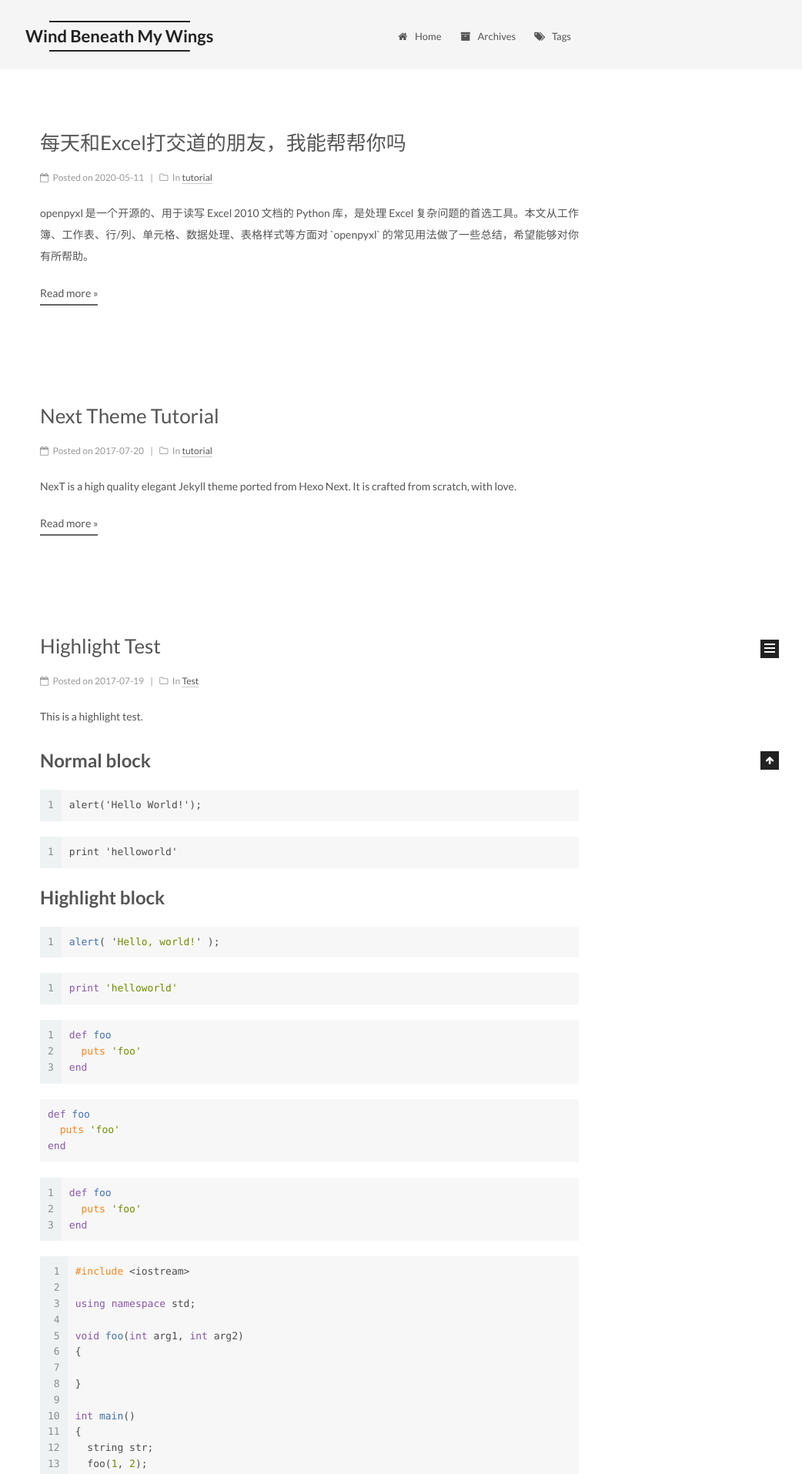
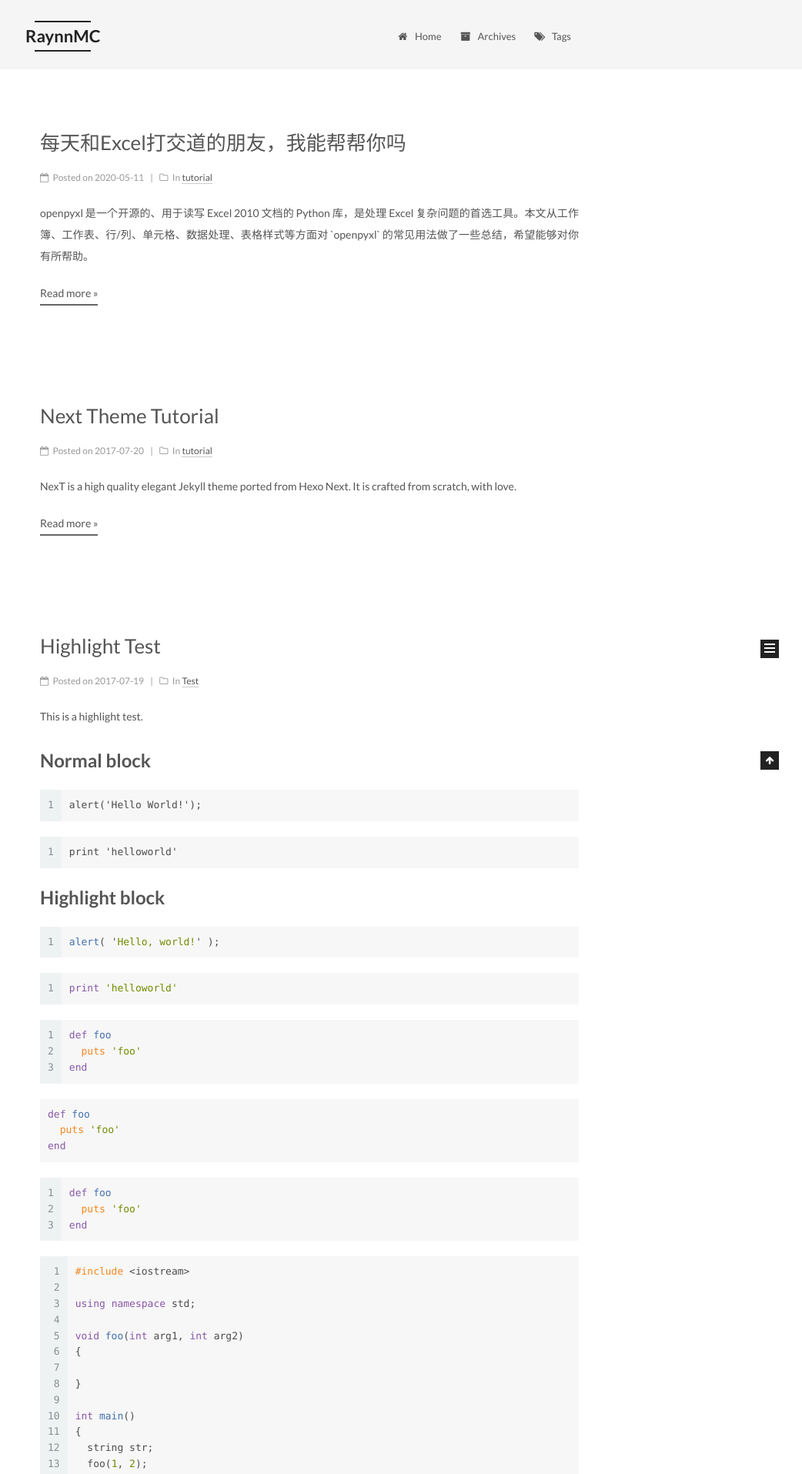
Before and after one commit to Raynnmc/raynnmc.github.io, a Jekyll site: the page built from index.html, in a window 1280 px wide. Shown: the top 1915 px of the page at 77% size, without its empty margins (238-1280 px from the left). Built offline with Jekyll 4.4.1, drawn with Linux system fonts in a browser that asks for light colours; emoji names are drawn with the system emoji font; the list of posts is cut into pages by our own code.

Commit message:
Update _config.yml

```diff
--- a/_config.yml
+++ b/_config.yml
@@ -4,7 +4,7 @@
 # ---------------------------------------------------------------
 
 # Site
-title: Wind Beneath My Wings
+title: RaynnMC
 subtitle:
 description: 学海无涯苦作舟
 author: Raynn Meng
```
